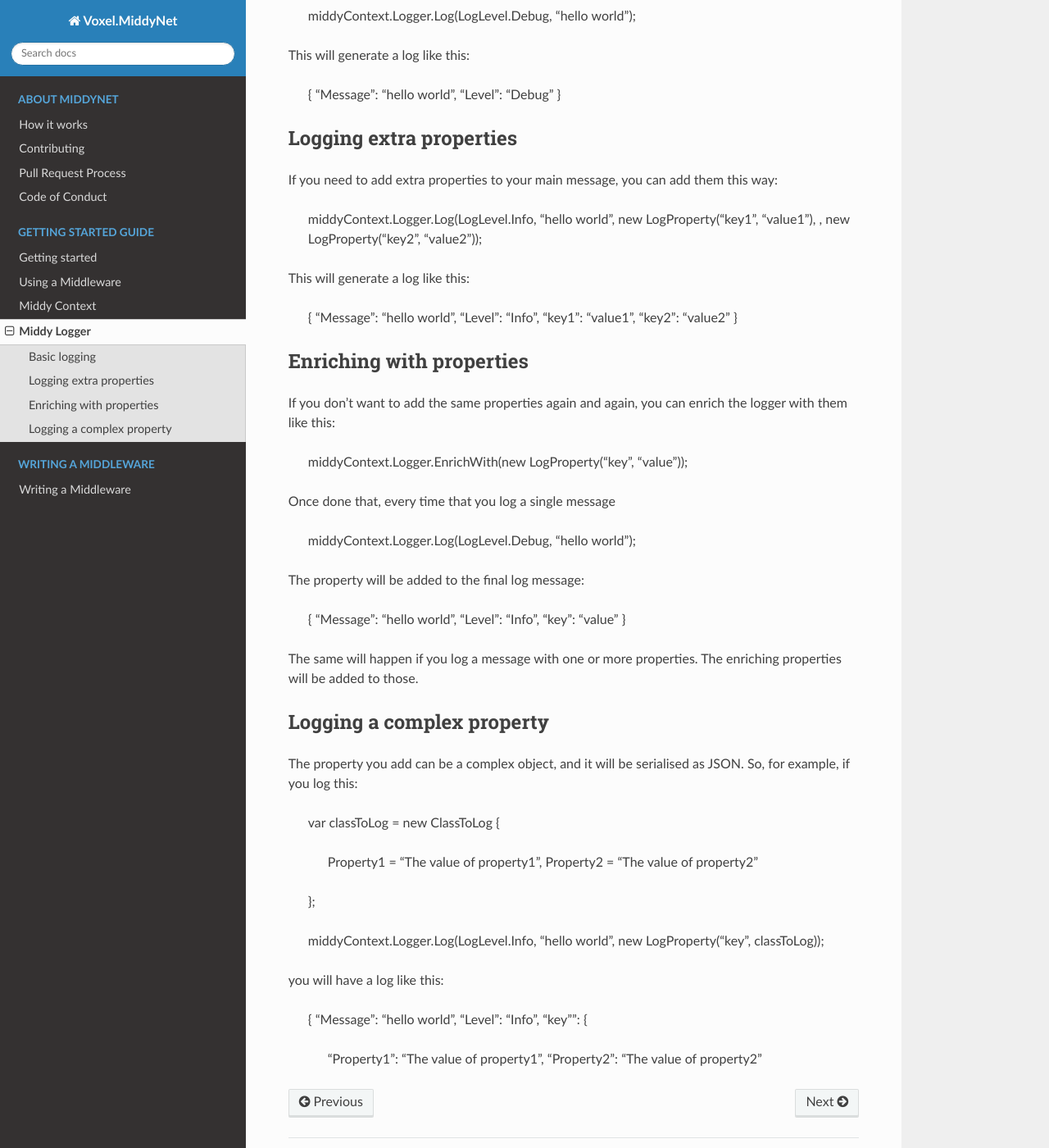
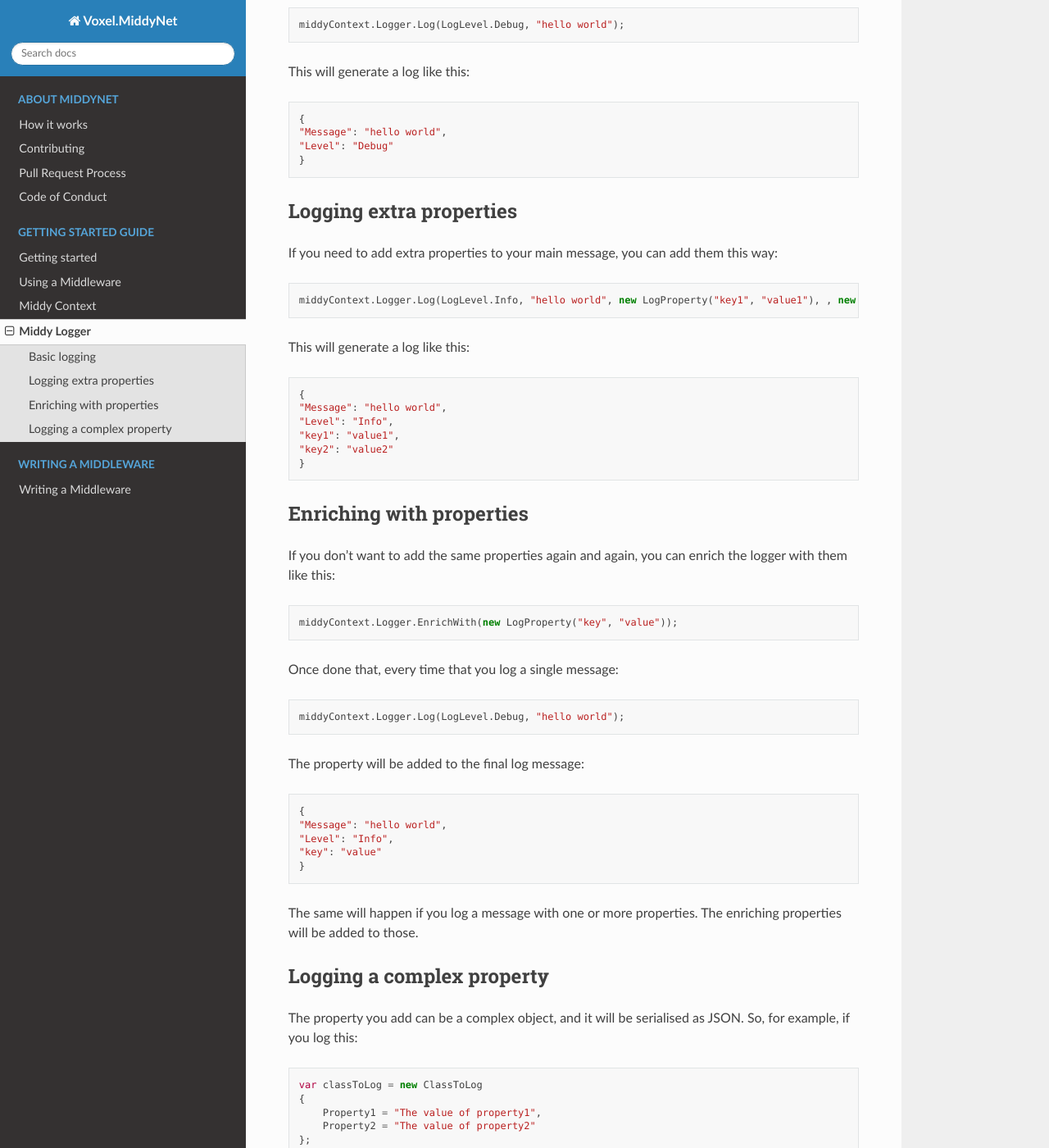
Before and after one commit to VoxelGroup/Voxel.MiddyNet, a Sphinx documentation site: the page built from docs/source/started/logger.rst, in a window 1280 px wide and 1400 px high, scrolled down 352 px. Shown: the whole window at 82% size. Built offline with Sphinx 7.4.7 and the Read the Docs theme 2.0.0, drawn with Linux system fonts in a browser that asks for light colours; some of the changed text lies outside the part shown.

Commit message:
Format code properly, again

```diff
--- a/docs/source/started/basics.rst
+++ b/docs/source/started/basics.rst
@@ -4,7 +4,7 @@ Getting started
 Installation
 ------------
 
-**MiddyNet** is splited in different NuGet packages so that you only import what you really use. To start using it, add the main package to your AWS Lambda project.
+**MiddyNet** is splited in different NuGet packages so that you only import what you really use. To start using it, add the main package to your AWS Lambda project::
 
     dotnet package add Voxel.MiddyNet
 
@@ -18,7 +18,7 @@ The best way to organise your code when working with **MiddyNet** is to have a s
 
 **MiddyNet** will make you implement a function called *Handle* where you will need to put your code.
 
-So, a minimum skeleton of your lambda function would be something like this:
+So, a minimum skeleton of your lambda function would be something like this::
 
     public class MySQSLambdaFunction : MiddyNet<SQSEvent, int>
     {
--- a/docs/source/started/logger.rst
+++ b/docs/source/started/logger.rst
@@ -1,16 +1,16 @@
 Middy Logger
 ============
 
-As we explained in the :doc:`Middy Context </middycontext>` section, **MiddyNet** gives you a logger to be able to log structured logs easily. You will still have access to the original logger provided by AWS, by accessing the *Logger* property of the *ILambdaContext* object.
+As we explained in the :doc:`Middy Context </middycontext>` section, **MiddyNet** gives you a logger to be able to log structured logs easily. You will still have access to the original logger provided by AWS, by accessing the *Logger* property of the ``ILambdaContext`` object.
 
 Basic logging
 -------------
-If you just need to log a message, you can just do:
+If you just need to log a message, you can just do::
 
     middyContext.Logger.Log(LogLevel.Debug, "hello world");
 
 
-This will generate a log like this:
+This will generate a log like this::
 
     {
     "Message": "hello world",
@@ -19,11 +19,11 @@ This will generate a log like this:
 
 Logging extra properties
 ------------------------
-If you need to add extra properties to your main message, you can add them this way:
+If you need to add extra properties to your main message, you can add them this way::
 
     middyContext.Logger.Log(LogLevel.Info, "hello world", new LogProperty("key1", "value1"), , new LogProperty("key2", "value2"));
 
-This will generate a log like this:
+This will generate a log like this::
 
     {
     "Message": "hello world",
@@ -34,15 +34,15 @@ This will generate a log like this:
 
 Enriching with properties
 -------------------------
-If you don't want to add the same properties again and again, you can enrich the logger with them like this:
+If you don't want to add the same properties again and again, you can enrich the logger with them like this::
 
     middyContext.Logger.EnrichWith(new LogProperty("key", "value"));
 
-Once done that, every time that you log a single message
+Once done that, every time that you log a single message::
 
     middyContext.Logger.Log(LogLevel.Debug, "hello world");
 
-The property will be added to the final log message:
+The property will be added to the final log message::
 
     {
     "Message": "hello world",
@@ -55,7 +55,7 @@ The same will happen if you log a message with one or more properties. The enric
 
 Logging a complex property
 --------------------------
-The property you add can be a complex object, and it will be serialised as JSON. So, for example, if you log this:
+The property you add can be a complex object, and it will be serialised as JSON. So, for example, if you log this::
 
     var classToLog = new ClassToLog
     {
@@ -66,7 +66,7 @@ The property you add can be a complex object, and it will be serialised as JSON.
     middyContext.Logger.Log(LogLevel.Info, "hello world", new LogProperty("key", classToLog));
 
 
-you will have a log like this:
+you will have a log like this::
 
     {
     "Message": "hello world",
@@ -74,5 +74,5 @@ you will have a log like this:
     "key"": {
         "Property1": "The value of property1",
         "Property2": "The value of property2"
+        }
     }
-    }
```
